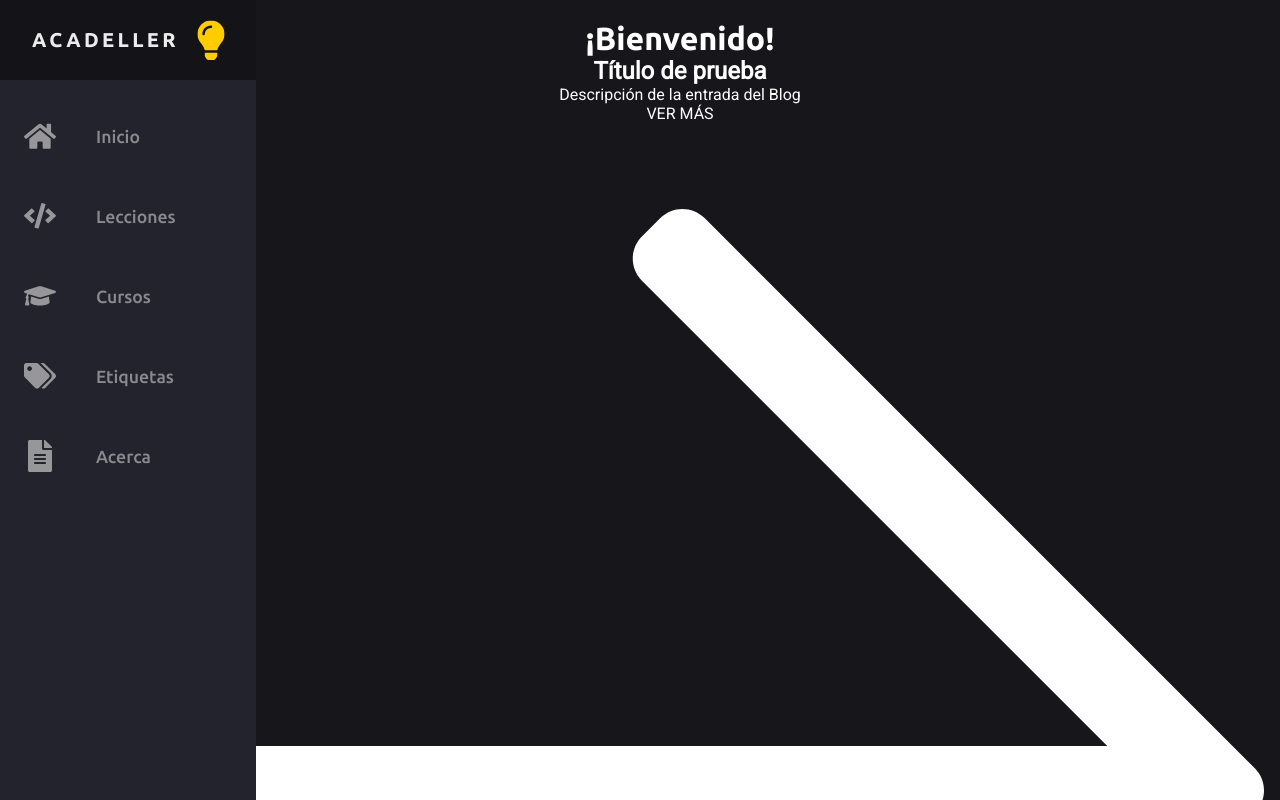
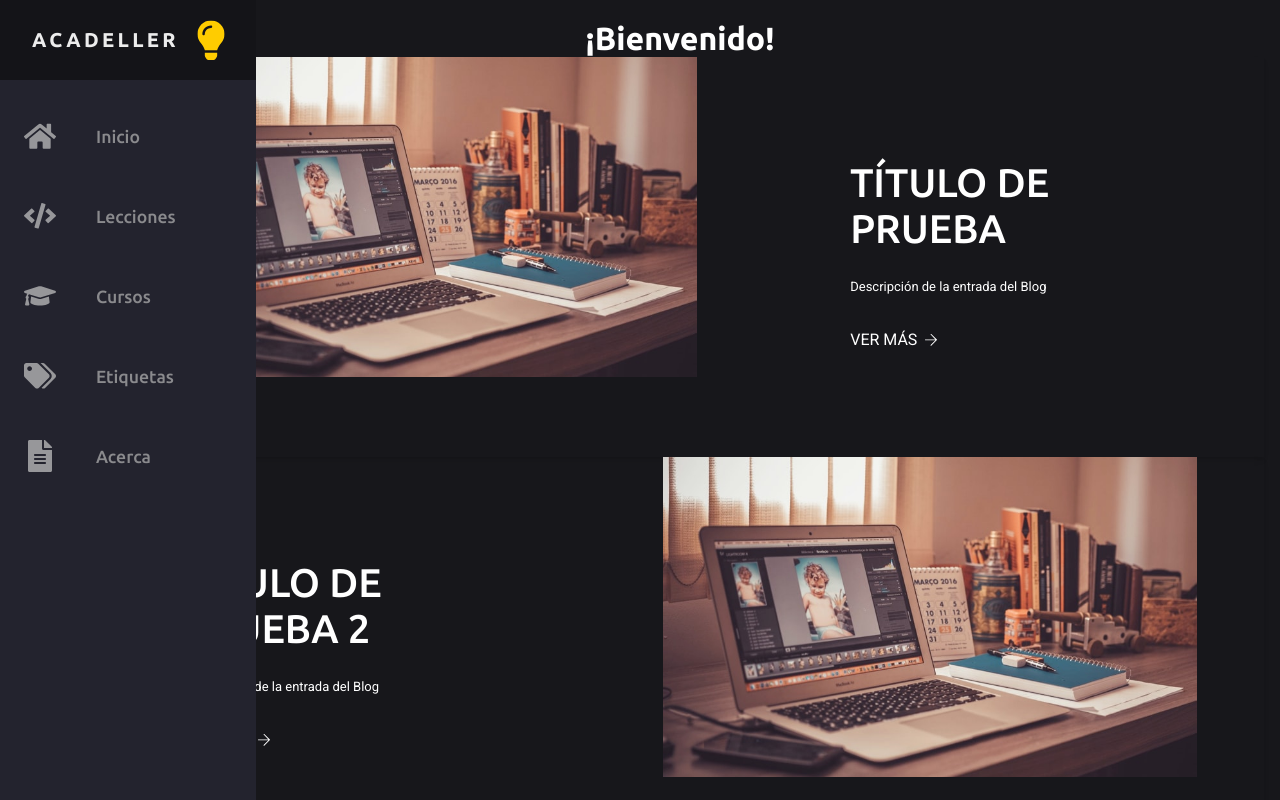
Before and after one commit to Acadeller/acadeller, a Vue app: page / in a window 1280 px wide. Shown: the top 800 px of the page. Built offline with nearby package versions, Linux system fonts and the light colour scheme; what vue2-editor would draw is missing.

Commit message:
Add CSS for BlogPost component

```diff
--- a/src/App.vue
+++ b/src/App.vue
@@ -50,7 +50,7 @@ body::-webkit-scrollbar-thumb {
   background: #8d8d8d;
 }
 
-h1 {
+h1, h2 {
   font-family: 'Ubuntu', sans-serif;
 }
 
@@ -85,6 +85,19 @@ main {
   color: #fff;
 }
 
+.arrow {
+  margin-left: 8px;
+  width: 12px;
+  path {
+    fill: rgb(23, 23, 27);
+  }
+}
+.arrow-light {
+  path {
+    fill: #fff;
+  }
+}
+
 @media only screen and (max-width: 600px) {
   main {
     margin-left: 0rem;
--- a/src/components/BlogPost.vue
+++ b/src/components/BlogPost.vue
@@ -5,18 +5,21 @@
                 <h2>{{ post.title }}</h2>
                 <p class="content-preview">{{ post.blogPost }}</p>
                 <router-link class="link link-light" to="#">
-                 Ver más <arrow class="link link-light"/>
+                    Ver más <arrow class="arrow arrow-light" />
                 </router-link>
             </div>
+        </div>
         <div class="blog-photo">
-              <img :src="require(`../assets/blogPhotos/${post.blogCoverPhoto}.jpg`)" alt="">
-          </div>
+            <img
+                :src="require(`../assets/blogPhotos/${post.blogCoverPhoto}.jpg`)"
+                alt=""
+            />
         </div>
     </div>
 </template>
 
 <script>
-import Arrow from "../assets/Icons/arrow-right-light.svg"
+import Arrow from "../assets/Icons/arrow-right-light.svg";
 
 export default {
     name: "blogPost",
@@ -24,17 +27,118 @@ export default {
     props: {
         post: {
             title: {
-                type: String
-            }
-        }
+                type: String,
+            },
+        },
     },
 
     components: {
-    Arrow
-    }
-}
+        Arrow,
+    },
+};
 </script>
 
 <style lang="scss" scoped>
-
+.blog-wrapper {
+    display: flex;
+    flex-direction: column;
+    box-shadow: 0 4px 6px -1px rgba(0, 0, 0, 0.1),
+        0 2px 4px -1px rgba(0, 0, 0, 0.06);
+    @media (min-width: 700px) {
+        min-height: 400px;
+        max-height: 450px;
+        flex-direction: row;
+    }
+    .blog-content {
+        display: flex;
+        text-align: left;
+        flex-direction: column;
+        justify-content: center;
+        align-items: center;
+        flex: 4;
+        order: 2;
+        @media (min-width: 700px) {
+            order: 1;
+        }
+        @media (min-width: 800px) {
+            flex: 3;
+        }
+        div {
+            max-width: 375px;
+            padding: 72px 24px;
+            @media (min-width: 700px) {
+                padding: 0 24px;
+            }
+            h2 {
+                font-size: 32px;
+                font-weight: 300;
+                text-transform: uppercase;
+                margin-bottom: 24px;
+                @media (min-width: 700px) {
+                    font-size: 40px;
+                }
+            }
+            p {
+                font-size: 15px;
+                font-weight: 300;
+                line-height: 1.7;
+            }
+            .content-preview {
+                font-size: 13px;
+                max-height: 24px;
+                width: 250px;
+                white-space: nowrap;
+                overflow: hidden;
+                text-overflow: ellipsis;
+            }
+            .link {
+                display: inline-flex;
+                align-items: center;
+                margin-top: 32px;
+                padding-bottom: 4px;
+                border-bottom: 1px solid transparent;
+                transition: 0.5s ease-in all;
+                &:hover {
+                    border-bottom-color: #303030;
+                }
+            }
+            .link-light {
+                &:hover {
+                    border-bottom-color: #ffff;
+                }
+            }
+        }
+    }
+    .blog-photo {
+        order: 1;
+        flex: 3;
+        @media (min-width: 700px) {
+            order: 2;
+        }
+        @media (min-width: 800px) {
+            flex: 4;
+        }
+        img {
+            display: block;
+            align-self: center;
+            width: 80%;
+            height: 80%;
+            object-fit: cover;
+        }
+    }
+    &:nth-child(even) {
+        .blog-content {
+            order: 2;
+        }
+        .blog-photo {
+            order: 1;
+        }
+    }
+}
+.no-user:first-child {
+    .blog-content {
+        background-color: #303030;
+        color: #fff;
+    }
+}
 </style>
```
Lines whose indentation alone changed are shown as unchanged.
